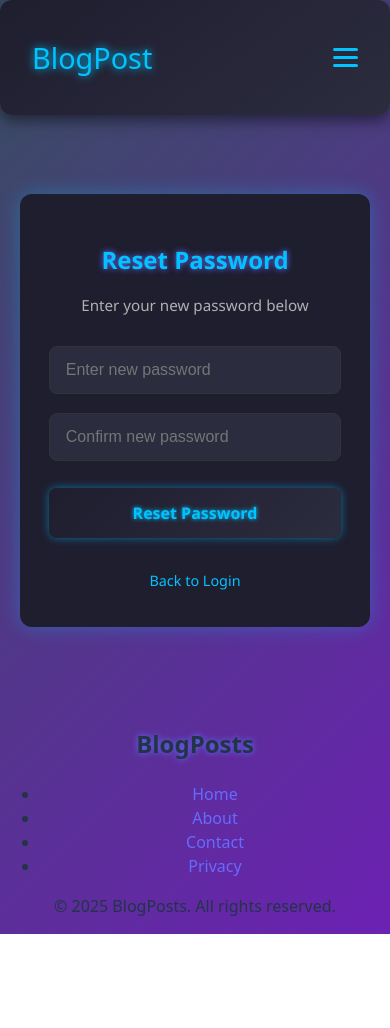
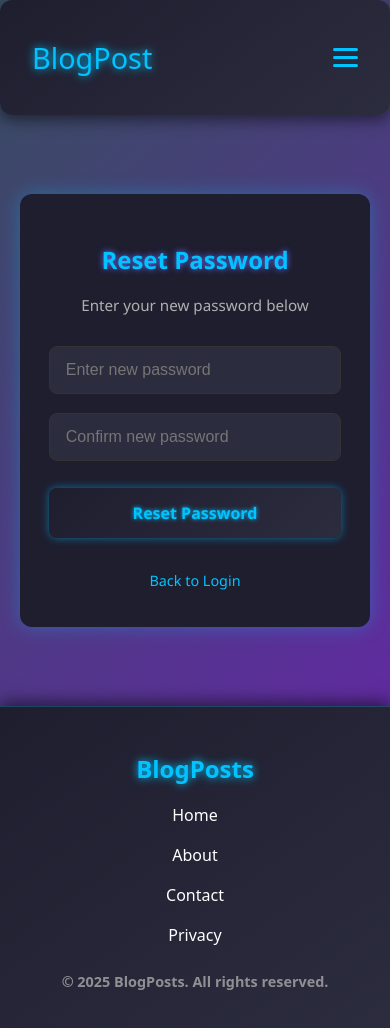
Before and after one commit to Rajdeep7424/mini-blog, a React app in the folder frontend/: page /reset-password/1 in a window 390 px wide. Shown: the top 1028 px of the page. Before the commit the page ends 934 px from the top, so only its background shows below. Built offline with nearby package versions, Linux system fonts and the light colour scheme; no server answers; the HTML template or start-up script is replaced by a standard one.

Commit message:
footer css

```diff
--- a/frontend/src/components/Footer/Footer.module.css
+++ b/frontend/src/components/Footer/Footer.module.css
@@ -1,4 +1,4 @@
-footerContainer {
+.footerContainer {
   display: flex;
   flex-direction: column;
   align-items: center;
@@ -14,14 +14,14 @@ footerContainer {
   border-top: 1px solid rgba(0, 195, 255, 0.2); /* Added a subtle neon border top */
 }
 
-footerContainer h2 {
+.footerContainer h2 {
   font-size: 1.5rem;
   margin-bottom: 1rem;
   color: #00c3ff;
   text-shadow: 0 0 8px #00c3ff;
 }
 
-footerContainer ul {
+.footerContainer ul {
   list-style: none;
   display: flex;
   gap: 1.5rem;
@@ -31,7 +31,7 @@ footerContainer ul {
   margin: 0;
 }
 
-footerContainer ul li a {
+.footerContainer ul li a {
   text-decoration: none;
   color: #fff;
   font-weight: 500;
@@ -40,7 +40,7 @@ footerContainer ul li a {
   padding: 5px 0; /* Easier to click on mobile */
 }
 
-footerContainer ul li a::after {
+.footerContainer ul li a::after {
   content: '';
   position: absolute;
   left: 0;
@@ -51,16 +51,16 @@ footerContainer ul li a::after {
   transition: 0.3s ease;
 }
 
-footerContainer ul li a:hover::after {
+.footerContainer ul li a:hover::after {
   width: 100%;
 }
 
-footerContainer ul li a:hover {
+.footerContainer ul li a:hover {
   color: #00c3ff;
   text-shadow: 0 0 6px #00c3ff;
 }
 
-footerContainer p {
+.footerContainer p {
   margin-top: 1.5rem;
   font-size: 0.9rem;
   opacity: 0.8;
@@ -69,11 +69,11 @@ footerContainer p {
 
 /* Responsive for small screens */
 @media (max-width: 600px) {
-  footerContainer {
+  .footerContainer {
     padding: 1.5rem 1rem; /* Slightly less padding on mobile */
   }
 
-  footerContainer ul {
+  .footerContainer ul {
     flex-direction: column;
     gap: 1rem; /* More space for fingers to tap links */
   }
```
